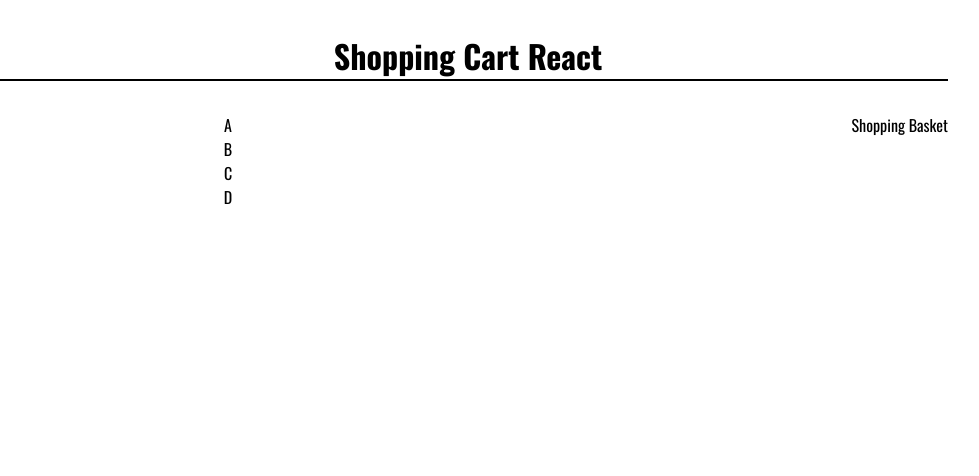
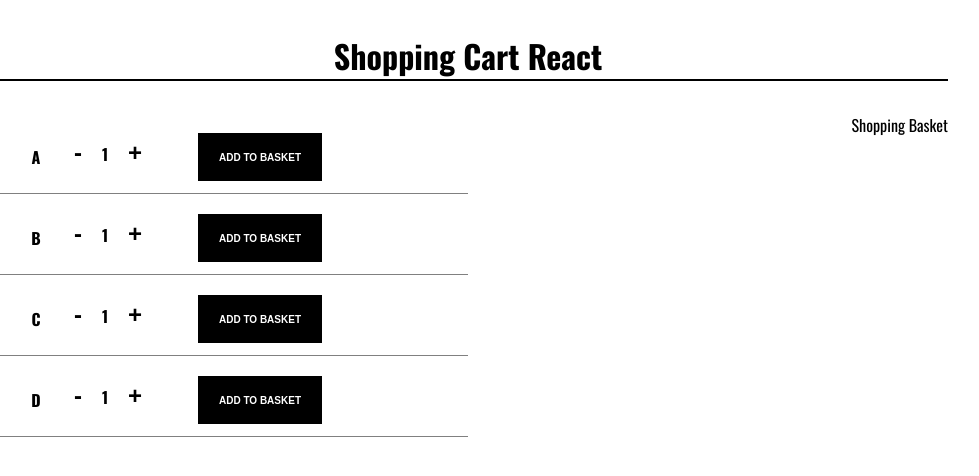
Before and after one commit to APiscoci/shopping-cart-react, a React (Create React App) app: page / in a window 1280 px wide. Shown: the top 476 px of the page, without its empty margins (172-1151 px from the left). Built offline with nearby package versions, Linux system fonts and the light colour scheme.

Commit message:
feat: create products components

```diff
--- a/src/constants/constants.js
+++ b/src/constants/constants.js
@@ -2,3 +2,4 @@ export const PROMOTION_CODES = {
   ITEMS_FOR_COST: 0,
   PERCENT_OF_ITEMS: 1,
 };
+export const DEFAULT_QUANTITY = 1;
--- a/src/products/product-list.jsx
+++ b/src/products/product-list.jsx
@@ -1,6 +1,7 @@
 import React from "react";
 import { arrayOf, object } from "prop-types";
 import styled from "styled-components";
+import Product from "./product";
 
 const Container = styled.div`
   width: 50%;
@@ -11,9 +12,12 @@ const ProductList = ({ products }) => {
     <Container data-testid="products-list">
       {products?.map((product) => {
         return (
-          <div key={`product-${product.stockKeepingUnit}`}>
+          <Product
+            product={product}
+            key={`product-${product.stockKeepingUnit}`}
+          >
             {product.stockKeepingUnit}
-          </div>
+          </Product>
         );
       })}
     </Container>
--- /dev/null
+++ b/src/products/product-quantity.jsx
@@ -0,0 +1,57 @@
+import React from "react";
+import styled from "styled-components";
+import { func, number } from "prop-types";
+
+const Container = styled.div`
+  display: flex;
+  height: 1rem;
+  justify-content: space-between;
+  width: 5rem;
+`;
+
+const StyledButton = styled.button`
+  background-color: white;
+  border: none;
+  color: black;
+  cursor: pointer;
+  display: inline-block;
+  font-size: 1.5rem;
+  font-weight: bold;
+  height: 3rem;
+  text-align: center;
+  text-decoration: none;
+  transition-duration: 0.4s;
+`;
+
+const DisplayValue = styled.div`
+  padding: 0.8rem 0;
+  height: 1rem;
+`;
+
+const ProductQuantity = ({ quantity, onChange }) => {
+  return (
+    <Container data-testid="product-quantity">
+      <StyledButton
+        data-testid="increse-product-quantity"
+        onClick={() => onChange(quantity - 1)}
+        disabled={quantity === 1}
+      >
+        -
+      </StyledButton>
+      <DisplayValue>{quantity}</DisplayValue>
+      <StyledButton
+        data-testid="increse-product-quantity"
+        onClick={() => onChange(quantity + 1)}
+      >
+        +
+      </StyledButton>
+    </Container>
+  );
+};
+
+ProductQuantity.propTypes = {
+  quantity: number.isRequired,
+  onChange: func.isRequired,
+};
+
+export default ProductQuantity;
--- /dev/null
+++ b/src/products/product.jsx
@@ -0,0 +1,85 @@
+import React, { useState } from "react";
+import { object } from "prop-types";
+import styled from "styled-components";
+import { DEFAULT_QUANTITY } from "../constants/constants";
+import ProductQuantity from "./product-quantity";
+
+const Container = styled.div`
+  display: grid;
+  grid-template-columns: 0.5fr 1fr 1fr 1fr;
+  font-weight: bold;
+  padding: 1rem;
+  height: 3rem;
+  border-bottom: 1px solid gray;
+`;
+
+const ProductSKU = styled.div`
+  padding: 1rem 0;
+`;
+
+const AddToBasketButton = styled.button`
+  background-color: black;
+  border: none;
+  color: white;
+  font-weight: bold;
+  padding: 6px 12px;
+  text-align: center;
+  text-decoration: none;
+  display: inline-block;
+  font-size: 10px;
+  margin: 4px 2px;
+  transition-duration: 0.4s;
+  cursor: pointer;
+
+  :hover {
+    background-color: white;
+    border: 2px solid black;
+    color: black;
+  }
+`;
+
+const Product = ({ product }) => {
+  const [quantity, setQuantity] = useState(DEFAULT_QUANTITY);
+
+  const [selectedProduct, setSelectedProduct] = useState({
+    ...product,
+    quantity: DEFAULT_QUANTITY,
+  });
+
+  const handleOnChangeQuantity = (value) => {
+    setQuantity(value);
+    setSelectedProduct({ ...selectedProduct, quantity: value });
+  };
+
+  const handleAddProductToBasket = () => {
+    setQuantity(DEFAULT_QUANTITY);
+  };
+
+  return (
+    product && (
+      <Container>
+        <ProductSKU data-testid={`product-${product.stockKeepingUnit}`}>
+          {product?.stockKeepingUnit}
+        </ProductSKU>
+        <ProductQuantity
+          quantity={quantity}
+          onChange={(value) => {
+            handleOnChangeQuantity(value);
+          }}
+        />
+        <AddToBasketButton
+          data-testid={`add-to-basket-button-product-${product.stockKeepingUnit}`}
+          onClick={() => handleAddProductToBasket()}
+        >
+          ADD TO BASKET
+        </AddToBasketButton>
+      </Container>
+    )
+  );
+};
+
+Product.propTypes = {
+  product: object.isRequired,
+};
+
+export default Product;
```
